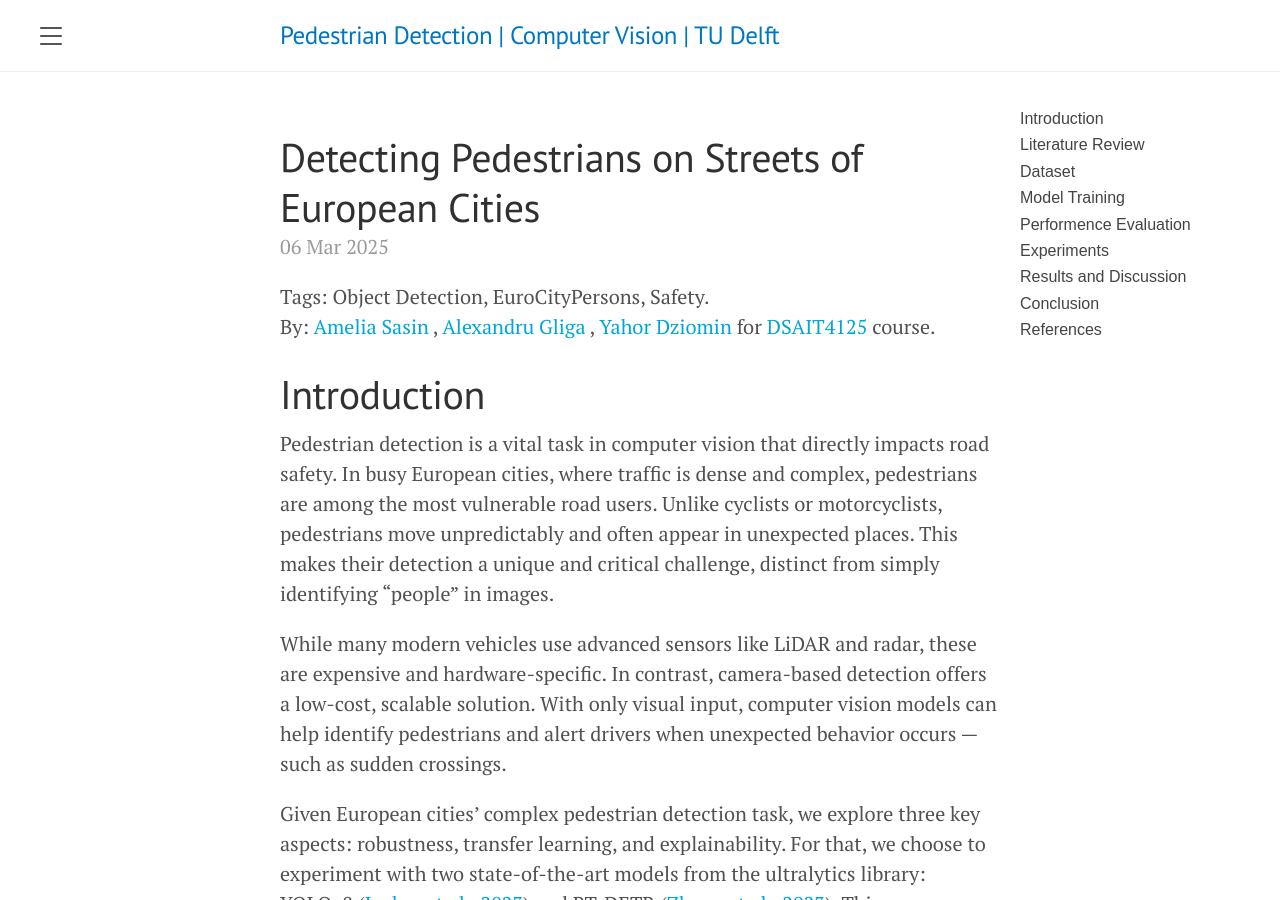
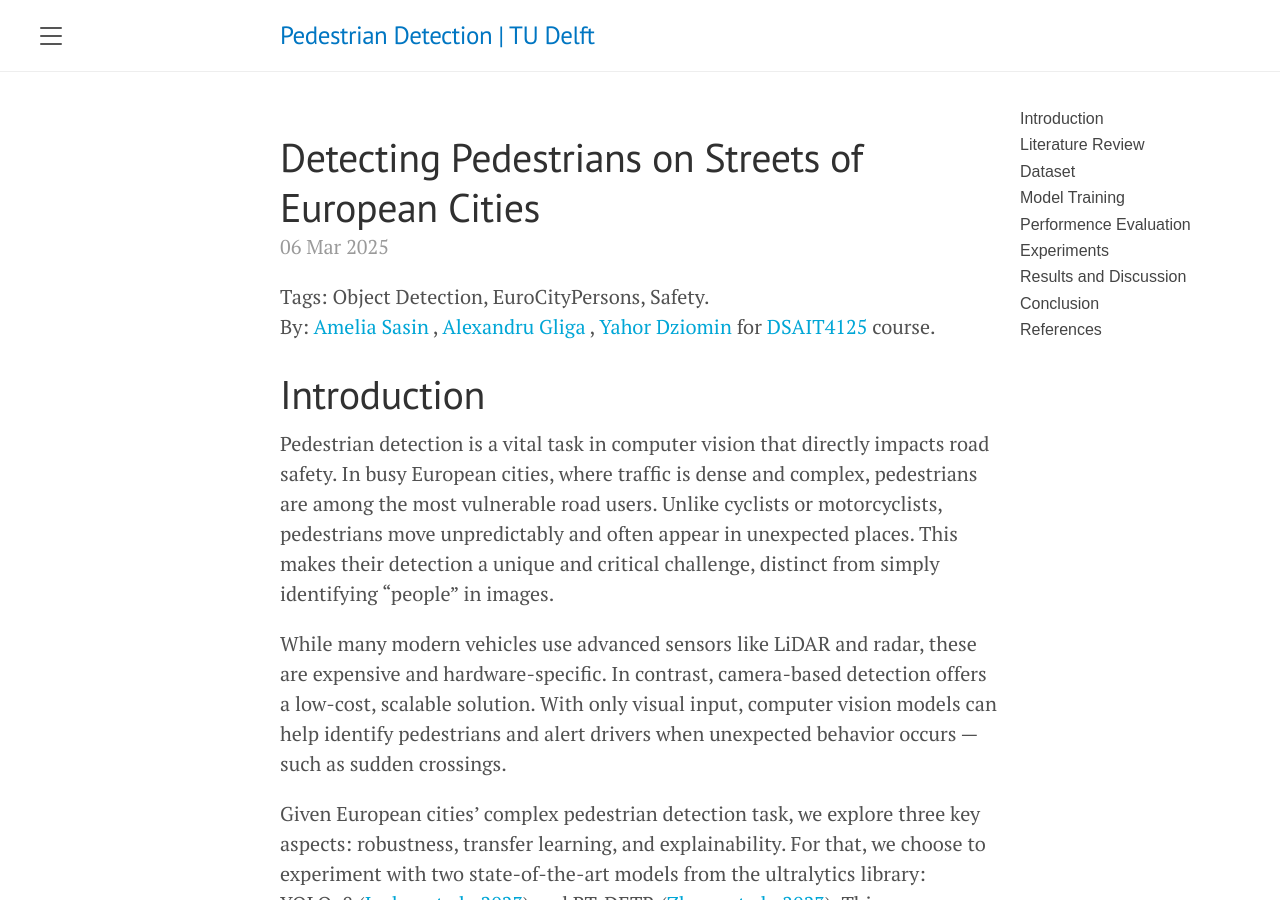
Before and after one commit to RedHoven/pedestrian-detection, a Jekyll site: the page built from lanyon/index.html, in a window 1280 px wide and 900 px high. Built offline with Jekyll 4.4.1, drawn with Linux system fonts in a browser that asks for light colours; formulas are drawn with MathJax 3; the list of posts is cut into pages by our own code.

Commit message:
updated the title

```diff
--- a/lanyon/_config.yml
+++ b/lanyon/_config.yml
@@ -1,5 +1,5 @@
 # Setup
-title:               Pedestrian Detection | Computer Vision | TU Delft
+title:               Pedestrian Detection | TU Delft
 description:         'Group 1: Pedestrian Detection. How can we ensure robust and safe pedestrian detection in a variety of environments?'
 github:             'https://github.com/RedHoven/pedestrian-detection'
 paginate:            1
```
